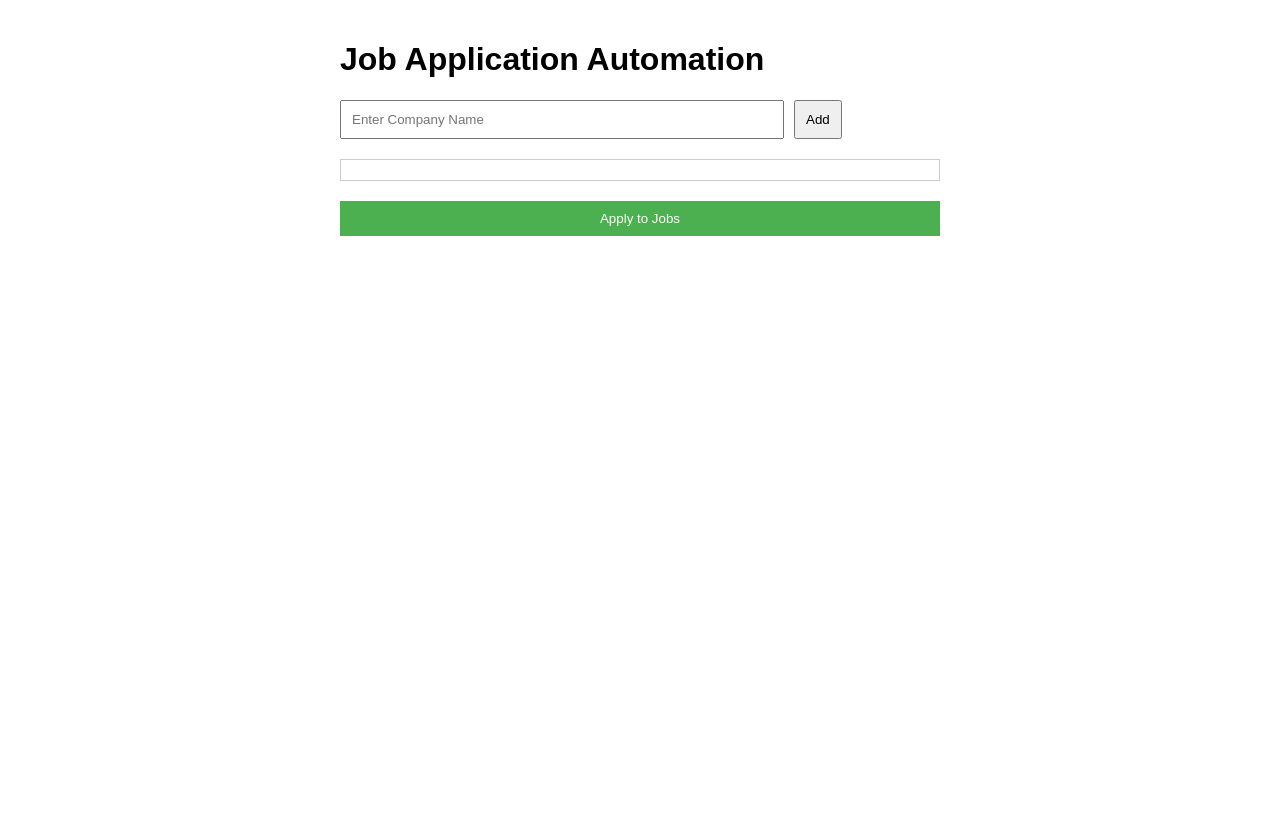
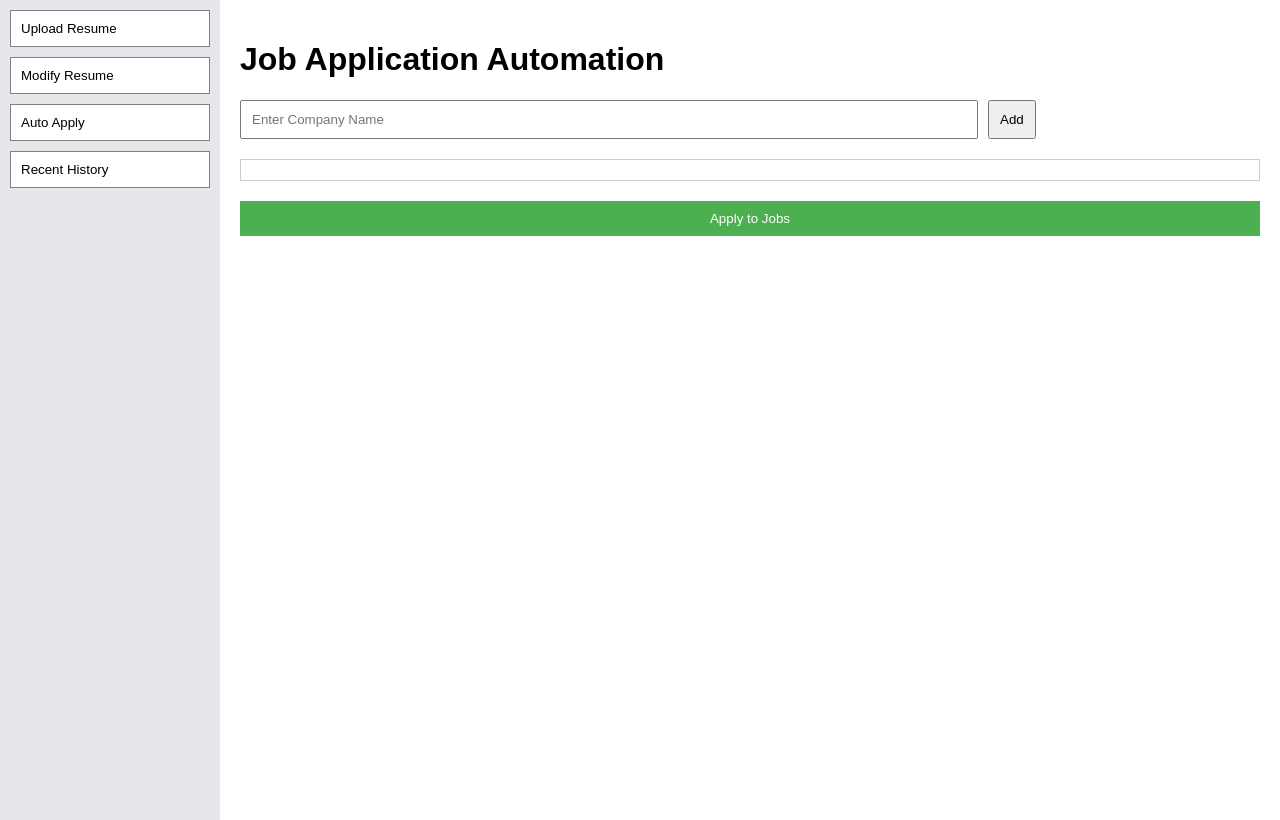
Before and after one commit to Mskumar224/JobAutomation, a React (Create React App) app: page / in a window 1280 px wide. Built offline with nearby package versions, Linux system fonts and the light colour scheme.

Commit message:
Added UI designed by sats

```diff
--- a/src/App.js
+++ b/src/App.js
@@ -1,12 +1,17 @@
 import React, { useState } from "react";
+import Sidebar from "./components/Sidebar"; // UI
+import MainContent from "./components/MainContent";
 
-const ApplyJobs = async (companies) => {
+const applyJobs = async (companies) => {
   try {
-    const response = await fetch("https://us-central1-jobautoapply.cloudfunctions.net/autoApplyJobs", {
+    const response = await fetch(
+      "https://us-central1-jobautoapply.cloudfunctions.net/autoApplyJobs",
+      {
         method: "POST",
         headers: { "Content-Type": "application/json" },
         body: JSON.stringify({ resumeUrl: "resume.pdf", companyNames: companies }),
-    });
+      }
+    );
 
     const result = await response.json();
     alert(result.message);
@@ -18,54 +23,99 @@ const ApplyJobs = async (companies) => {
 
 function App() {
   const [companies, setCompanies] = useState([]);
-  const [companyName, setCompanyName] = useState('');
-  const [message, setMessage] = useState('');
+  const [companyName, setCompanyName] = useState("");
+  const [message, setMessage] = useState("");
 
   const handleAddCompany = () => {
-    if (companyName.trim() !== '') {
-      setCompanies(prevCompanies => [...prevCompanies, companyName.trim()]);
-      setCompanyName('');
+    if (companyName.trim() !== "") {
+      setCompanies((prevCompanies) => [...prevCompanies, companyName.trim()]);
+      setCompanyName("");
     }
   };
 
   const handleRemoveCompany = (index) => {
-    setCompanies(prevCompanies => prevCompanies.filter((_, i) => i !== index));
+    setCompanies((prevCompanies) => prevCompanies.filter((_, i) => i !== index));
   };
 
   const handleApplyJobs = async () => {
     if (companies.length === 0) {
-      setMessage('Please add at least one company to apply to.');
+      setMessage("Please add at least one company to apply to.");
       return;
     }
-    await ApplyJobs(companies);
-    setMessage('Job applications sent!');
+    await applyJobs(companies);
+    setMessage("Job applications sent!");
   };
 
   return (
-    <div style={{ maxWidth: '600px', margin: 'auto', padding: '20px', fontFamily: 'Arial, sans-serif' }}>
+    <div style={{ display: "flex" }}>
+      <Sidebar />
+      <div style={{ flex: 1, padding: "20px", fontFamily: "Arial, sans-serif" }}>
         <h1>Job Application Automation</h1>
-      <div style={{ marginBottom: '20px' }}>
+
+        {/* Search and Input */}
+        <div style={{ marginBottom: "20px" }}>
           <input
             type="text"
             value={companyName}
             onChange={(e) => setCompanyName(e.target.value)}
             placeholder="Enter Company Name"
-          style={{ padding: '10px', marginRight: '10px', width: '70%' }}
+            style={{ padding: "10px", marginRight: "10px", width: "70%" }}
           />
-        <button onClick={handleAddCompany} style={{ padding: '10px' }}>Add</button>
+          <button onClick={handleAddCompany} style={{ padding: "10px" }}>Add</button>
         </div>
-      <div style={{ marginBottom: '20px', maxHeight: '200px', overflowY: 'auto', border: '1px solid #ccc', padding: '10px' }}>
+
+        {/* Company List */}
+        <div
+          style={{
+            marginBottom: "20px",
+            maxHeight: "200px",
+            overflowY: "auto",
+            border: "1px solid #ccc",
+            padding: "10px",
+          }}
+        >
           {companies.map((company, index) => (
-          <div key={index} style={{ display: 'flex', justifyContent: 'space-between', alignItems: 'center', marginBottom: '5px' }}>
+            <div
+              key={index}
+              style={{
+                display: "flex",
+                justifyContent: "space-between",
+                alignItems: "center",
+                marginBottom: "5px",
+              }}
+            >
               <span>{company}</span>
-            <button onClick={() => handleRemoveCompany(index)} style={{ background: 'none', border: 'none', color: 'red', cursor: 'pointer' }}>X</button>
+              <button
+                onClick={() => handleRemoveCompany(index)}
+                style={{ background: "none", border: "none", color: "red", cursor: "pointer" }}
+              >
+                X
+              </button>
             </div>
           ))}
         </div>
-      <button onClick={handleApplyJobs} style={{ padding: '10px', width: '100%', backgroundColor: '#4CAF50', color: 'white', border: 'none', cursor: 'pointer' }}>
+
+        {/* Apply Button */}
+        <button
+          onClick={handleApplyJobs}
+          style={{
+            padding: "10px",
+            width: "100%",
+            backgroundColor: "#4CAF50",
+            color: "white",
+            border: "none",
+            cursor: "pointer",
+          }}
+        >
           Apply to Jobs
         </button>
-      {message && <p style={{ marginTop: '20px', color: message.includes('error') ? 'red' : 'green' }}>{message}</p>}
+
+        {message && (
+          <p style={{ marginTop: "20px", color: message.includes("error") ? "red" : "green" }}>
+            {message}
+          </p>
+        )}
+      </div>
     </div>
   );
 }
--- /dev/null
+++ b/src/components/MainContent.js
@@ -0,0 +1,46 @@
+import React from "react";
+
+const MainContent = () => {
+  return (
+    <div style={styles.container}>
+      <input type="text" placeholder="Search …..." style={styles.searchBar} />
+      <div style={styles.promptsContainer}>
+        <button style={styles.promptButton}>Prompt1 as per search</button>
+        <button style={styles.promptButton}>Prompt2 as per search</button>
+        <button style={styles.promptButton}>Prompt3 as per search</button>
+      </div>
+    </div>
+  );
+};
+
+const styles = {
+  container: {
+    flex: 1,
+    padding: "20px",
+    display: "flex",
+    flexDirection: "column",
+    alignItems: "center",
+  },
+  searchBar: {
+    width: "80%",
+    padding: "10px",
+    fontSize: "16px",
+    border: "1px solid gray",
+    borderRadius: "5px",
+    textAlign: "center",
+    marginBottom: "20px",
+  },
+  promptsContainer: {
+    display: "flex",
+    gap: "15px",
+  },
+  promptButton: {
+    padding: "10px",
+    border: "1px solid gray",
+    backgroundColor: "white",
+    cursor: "pointer",
+    borderRadius: "5px",
+  },
+};
+
+export default MainContent;
--- /dev/null
+++ b/src/components/Sidebar.js
@@ -0,0 +1,33 @@
+import React from "react";
+
+const Sidebar = () => {
+  return (
+    <div style={styles.sidebar}>
+      <button style={styles.button}>Upload Resume</button>
+      <button style={styles.button}>Modify Resume</button>
+      <button style={styles.button}>Auto Apply</button>
+      <button style={styles.button}>Recent History</button>
+    </div>
+  );
+};
+
+const styles = {
+  sidebar: {
+    width: "200px",
+    height: "100vh",
+    backgroundColor: "#E5E7EB",
+    padding: "10px",
+    display: "flex",
+    flexDirection: "column",
+    gap: "10px",
+  },
+  button: {
+    padding: "10px",
+    border: "1px solid gray",
+    backgroundColor: "white",
+    cursor: "pointer",
+    textAlign: "left",
+  },
+};
+
+export default Sidebar;
```
Lines whose indentation alone changed are shown as unchanged.
